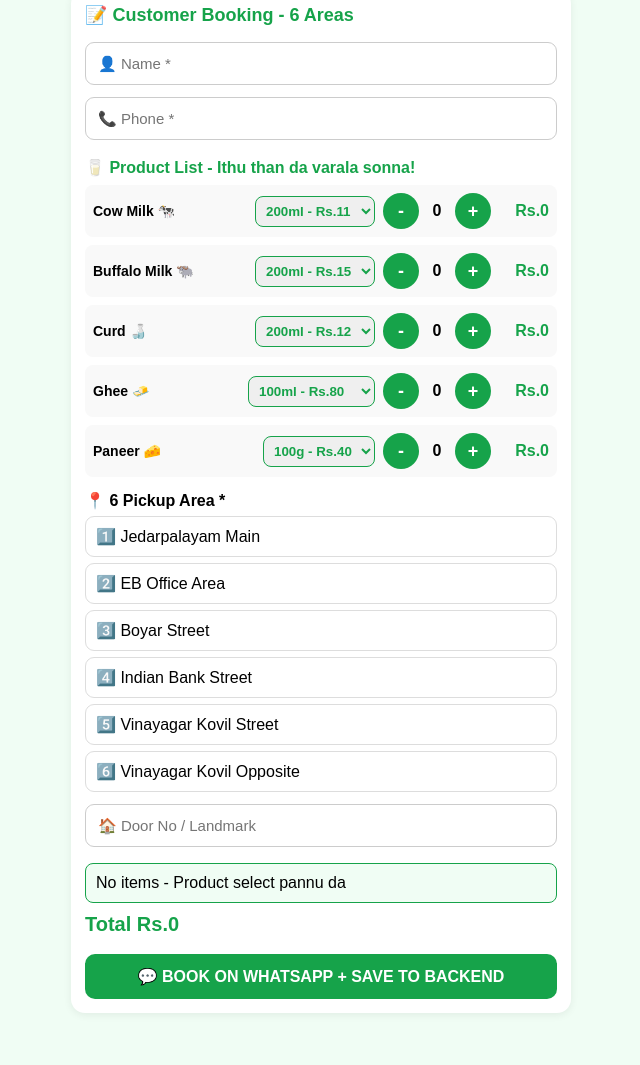
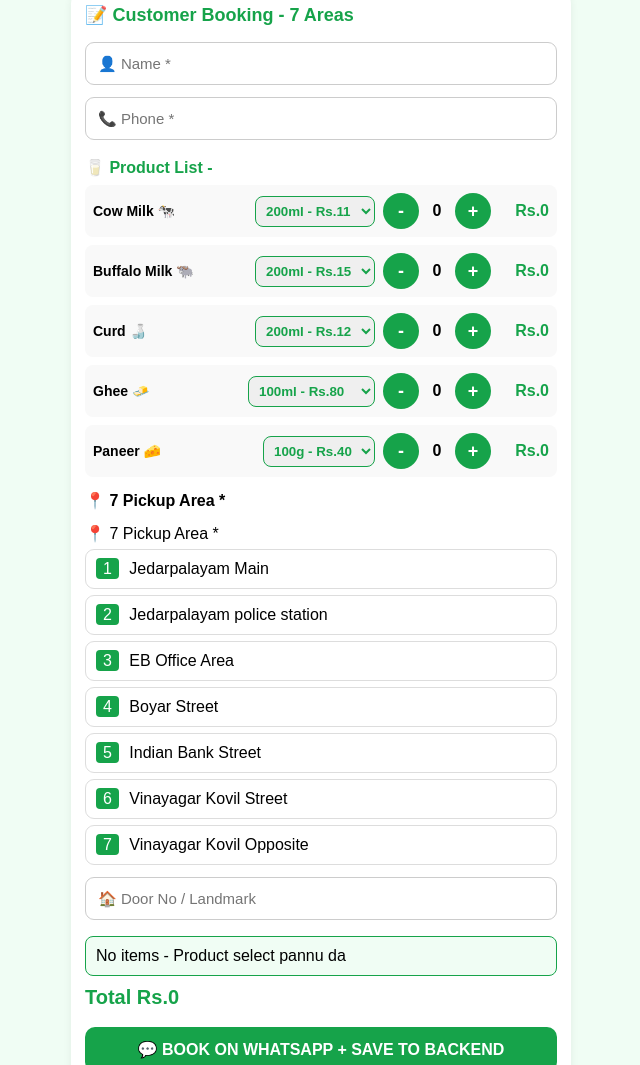
Before and after one commit to AMdairy/am-dairy, a website: page index.html in a window 1280 px wide. Shown: the part 816-1881 px from the top of the page, without its empty margins (319-959 px from the left). Before the commit the page ends 1849 px from the top, so only its background shows below. Drawn offline with Linux system fonts and the light colour scheme.

Commit message:
add customer order list with column

```diff
--- a/index.html
+++ b/index.html
@@ -47,22 +47,29 @@
 </div>
 
 <div class="card">
-<div style="font-weight:bold;color:#16a34a;font-size:18px;margin-bottom:10px">📝 Customer Booking - 6 Areas</div>
+<div style="font-weight:bold;color:#16a34a;font-size:18px;margin-bottom:10px">📝 Customer Booking - 7 Areas</div>
 <input class="inp" id="cname" placeholder="👤 Name *">
 <input class="inp" id="cph" placeholder="📞 Phone *">
 
-<div style="font-weight:bold;margin-top:12px;color:#16a34a">🥛 Product List - Ithu than da varala sonna!</div>
+<div style="font-weight:bold;margin-top:12px;color:#16a34a">🥛 Product List -</div>
 <div id="plist" style="margin-top:8px">Loading products...</div>
 
-<div style="font-weight:bold;margin-top:14px">📍 6 Pickup Area *</div>
-<div>
-<div class="opt" onclick="selA(this,'Jedarpalayam Main')">1️⃣ Jedarpalayam Main</div>
-<div class="opt" onclick="selA(this,'EB Office Area')">2️⃣ EB Office Area</div>
-<div class="opt" onclick="selA(this,'Boyar Street')">3️⃣ Boyar Street</div>
-<div class="opt" onclick="selA(this,'Indian Bank Street')">4️⃣ Indian Bank Street</div>
-<div class="opt" onclick="selA(this,'Vinayagar Kovil Street')">5️⃣ Vinayagar Kovil Street</div>
-<div class="opt" onclick="selA(this,'Vinayagar Kovil Opposite')">6️⃣ Vinayagar Kovil Opposite</div>
-</div>
+<div style="font-weight:bold;margin-top:14px">📍 7 Pickup Area *</div>
+<div style="margin-top:14px">📍 7 Pickup Area *</div>
+
+<div class="opt" onclick="setArea('Jedarpalayam Main')"><span style="background:#16a34a;color:white;padding:2px 7px;border-radius:4px;margin-right:6px">1</span> Jedarpalayam Main</div>
+
+<div class="opt" onclick="setArea('Jedarpalayam police station')"><span style="background:#16a34a;color:white;padding:2px 7px;border-radius:4px;margin-right:6px">2</span> Jedarpalayam police station</div>
+
+<div class="opt" onclick="setArea('EB Office Area')"><span style="background:#16a34a;color:white;padding:2px 7px;border-radius:4px;margin-right:6px">3</span> EB Office Area</div>
+
+<div class="opt" onclick="setArea('Boyar Street')"><span style="background:#16a34a;color:white;padding:2px 7px;border-radius:4px;margin-right:6px">4</span> Boyar Street</div>
+
+<div class="opt" onclick="setArea('Indian Bank Street')"><span style="background:#16a34a;color:white;padding:2px 7px;border-radius:4px;margin-right:6px">5</span> Indian Bank Street</div>
+
+<div class="opt" onclick="setArea('Vinayagar Kovil Street')"><span style="background:#16a34a;color:white;padding:2px 7px;border-radius:4px;margin-right:6px">6</span> Vinayagar Kovil Street</div>
+
+<div class="opt" onclick="setArea('Vinayagar Kovil Opposite')"><span style="background:#16a34a;color:white;padding:2px 7px;border-radius:4px;margin-right:6px">7</span> Vinayagar Kovil Opposite</div>
 <input class="inp" id="door" placeholder="🏠 Door No / Landmark">
 <div id="bill" style="background:#f0fdf4;padding:10px;border-radius:8px;margin-top:10px;border:1.5px solid #16a34a">No items</div>
 <div id="tot" style="font-weight:bold;color:#16a34a;font-size:20px;margin:10px 0">Total Rs.0</div>
```
